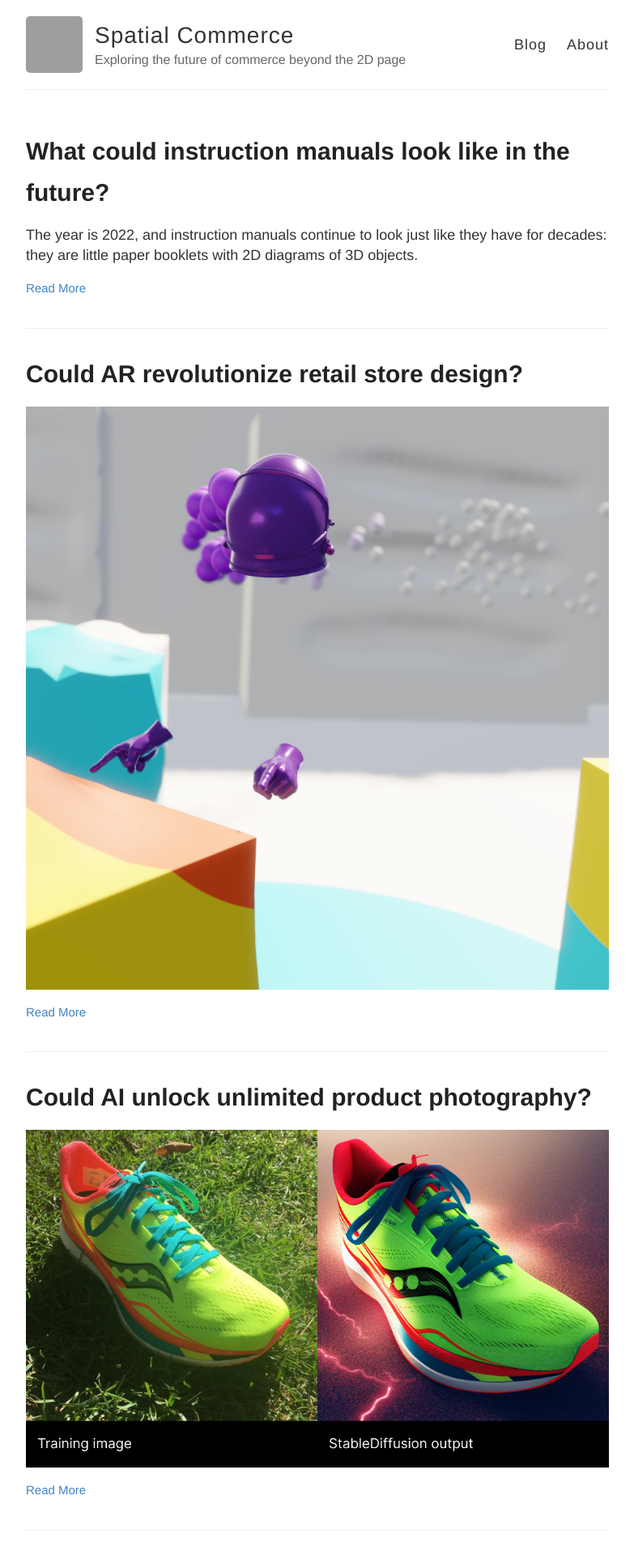
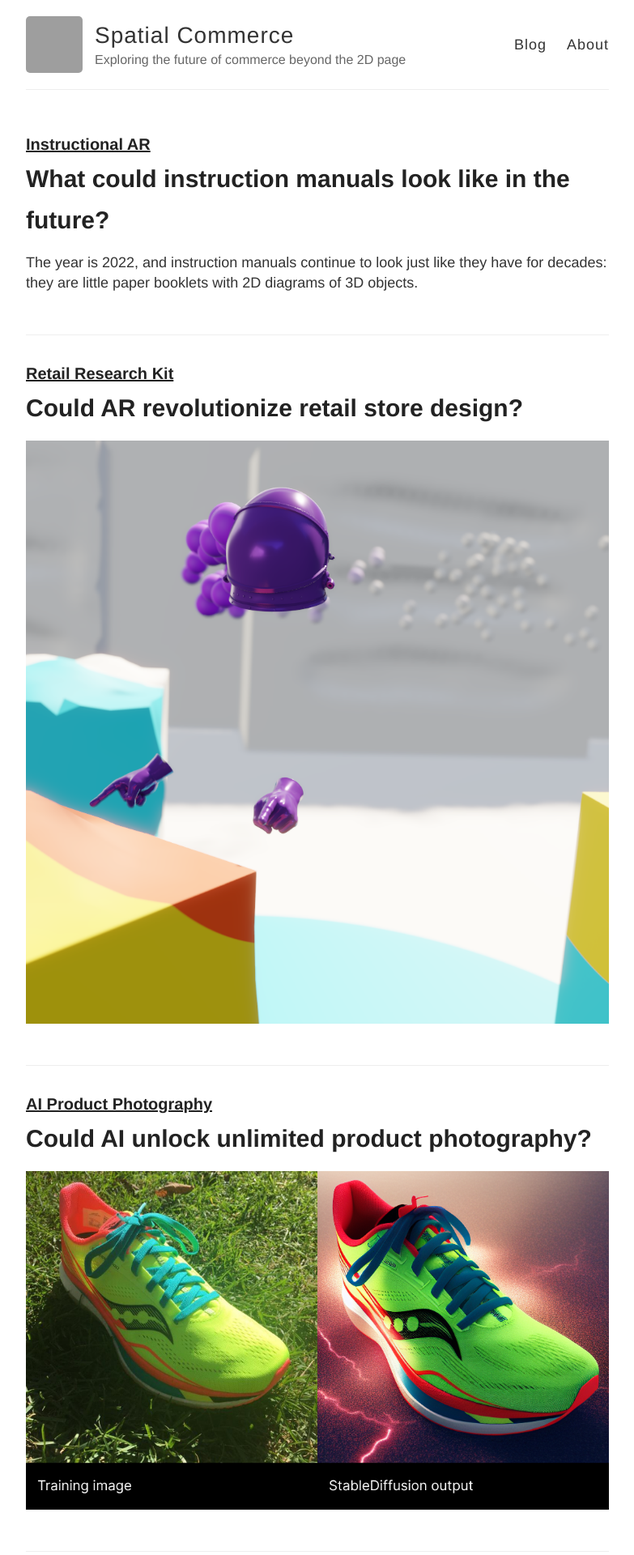
Before and after one commit to Shopify/spatial-commerce-projects, a Jekyll site: the page built from index.html, in a window 1280 px wide. Shown: the top 1920 px of the page at 81% size, without its empty margins (248-1031 px from the left). Built offline with Jekyll 4.4.1, drawn with Linux system fonts in a browser that asks for light colours; some of the changed text lies outside the part shown; grey boxes are pictures that could not be loaded.

Commit message:
Add subtitles to the landing page too.

```diff
--- a/_layouts/post.html
+++ b/_layouts/post.html
@@ -16,7 +16,7 @@ layout: default
   </div>
 
   <div class="date">
-    Written on {{ page.date | date: "%B %e, %Y" }}
+    {{ page.date | date: "%B %e, %Y" }}
   </div>
 
   {% include disqus.html %}
--- a/index.html
+++ b/index.html
@@ -6,13 +6,17 @@ layout: default
   {% for post in site.posts %}
     <article class="post">
 
-      <h1><a href="{{ site.baseurl }}{{ post.url }}">{{ post.title }}</a></h1>
+      <div class="subtitle">
+        <a href="{{ site.baseurl }}{{ post.url }}">{{ post.subtitle }}</a>
+      </div>
+
+      <div class="title">
+        <a href="{{ site.baseurl }}{{ post.url }}">{{ post.title }}</a>
+      </div>
 
       <div class="entry">
         {{ post.excerpt }}
       </div>
-
-      <a href="{{ site.baseurl }}{{ post.url }}" class="read-more">Read More</a>
     </article>
   {% endfor %}
 </div>
--- a/style.scss
+++ b/style.scss
@@ -197,7 +197,7 @@ img.centered {
   text-decoration: underline;
 
   line-height: 1.7;
-  margin: 1em 0 0;
+  margin: 1.5em 0 0;
   padding: 0;
 
   @include mobile {
```
